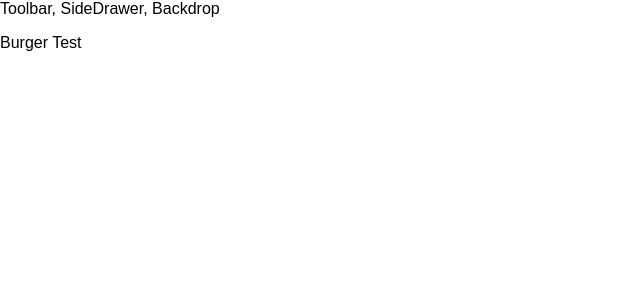
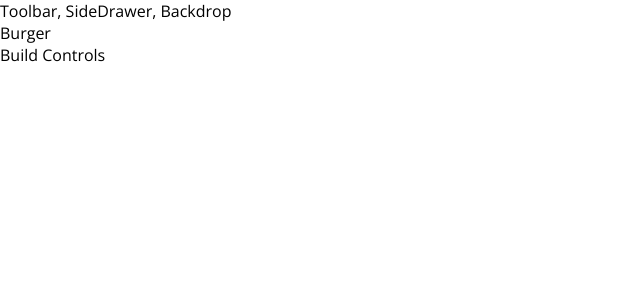
Before and after one commit to tomvmac/MyReact16CourseNotes, a React app in the folder Apps/my-burger-builder/: page / in a window 1280 px wide. Shown: the top 300 px of the page, without its empty margins (0-640 px from the left). Built offline with nearby package versions, Linux system fonts and the light colour scheme.

Commit message:
Added structure for BurgerBuilder container class

```diff
--- a/Apps/my-burger-builder/src/App.js
+++ b/Apps/my-burger-builder/src/App.js
@@ -1,12 +1,13 @@
 import React, { Component } from "react";
 import Layout from './components/Layout/Layout';
+import BurgerBuilder from './containers/BurgerBuilder/BurgerBuilder';
 
 class App extends Component {
   render() {
     return (
       <div>
         <Layout>
-            <p>Burger Test</p>
+            <BurgerBuilder />
           </Layout>
       </div>
     );
--- /dev/null
+++ b/Apps/my-burger-builder/src/containers/BurgerBuilder/BurgerBuilder.js
@@ -0,0 +1,16 @@
+import React, {Component} from 'react';
+import Aux from '../../hoc/Auxiliary';
+
+class BurgerBuilder extends Component {
+    render() {
+        return (
+            <Aux>
+                <div>Burger</div>
+                <div>Build Controls</div>
+            </Aux>
+        );
+    }
+
+}
+
+export default BurgerBuilder;
--- a/Apps/my-burger-builder/src/index.css
+++ b/Apps/my-burger-builder/src/index.css
@@ -1,5 +1,5 @@
 body {
   margin: 0;
   padding: 0;
-  font-family: sans-serif;
+  font-family: "Open Sans", sans-serif;
 }
```
Also changed, not shown: 1 other file (tests, documents, lock files or other folders).
